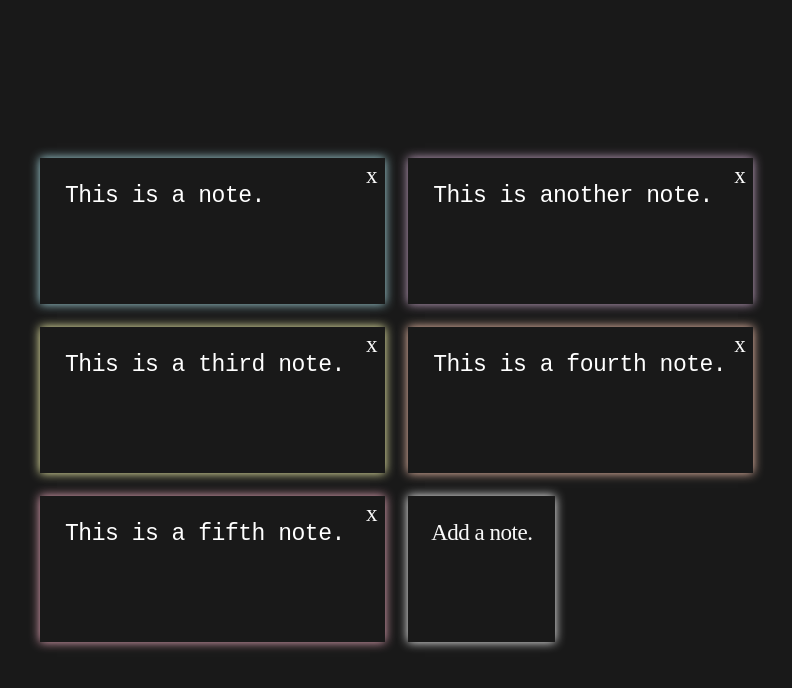
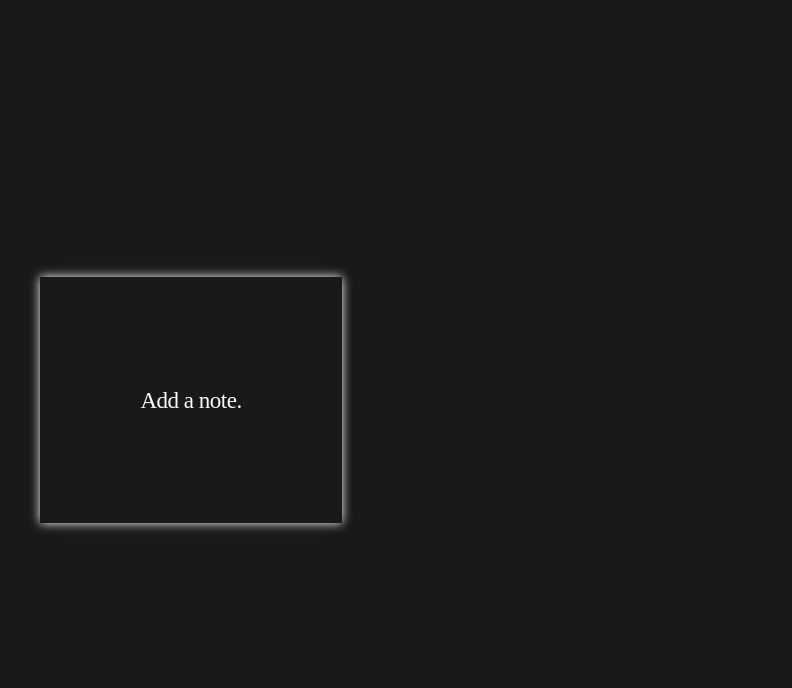
Before and after one commit to mattie43/next-things, a Next.js app: page /notes in a window 1280 px wide. Shown: the top 688 px of the page, without its empty margins (88-880 px from the left). Built offline with nearby package versions, Linux system fonts and the light colour scheme; a web font is replaced by a local one.

Commit message:
notes now save to local storage

```diff
--- a/src/app/notes/components/Note.tsx
+++ b/src/app/notes/components/Note.tsx
@@ -1,35 +1,35 @@
 import { useState } from "react";
+import { pastelColors } from "@/constants";
 
-export default function Note({
-    text,
-    color,
-    handleClick,
-    handleDelete,
-}: {
+type TProps = {
     text?: string;
-    color: string;
+    ind: number;
     handleClick: () => void;
-    handleDelete?: () => void;
-}) {
-    const _handleClick = (e: any, type?: string) => {
-        e.stopImmediatePropagation?.();
-        e.stopPropagation?.();
-        if (type === "click") handleClick();
-        else handleDelete?.();
+    handleBlur?: (value: string, ind: number) => void;
+};
+
+export default function Note(props: TProps) {
+    const { text, ind, handleClick, handleBlur } = props;
+    const [hover, setHover] = useState(false);
+    const color = pastelColors[ind % 5] || "white";
+
+    const _handleBlur = (e: any) => {
+        const value = e.target.value;
+        handleBlur?.(value, ind);
     };
-    const [currText, setCurrText] = useState(text);
 
     return (
         <div
+            onMouseEnter={() => setHover(true)}
+            onMouseLeave={() => setHover(false)}
             style={{
-                boxShadow: `${color} 0px 0px 10px`,
+                boxShadow: `${color} 0px 0px ${hover ? "20px" : "10px"}`,
+                width: "25%",
+                position: "relative",
+                minHeight: "200px",
+                maxHeight: "400px",
                 padding: "1em",
-                width: "fit-content",
-                position: "relative",
-                minHeight: "100px",
-                maxHeight: "400px",
             }}
-            onClick={(e) => _handleClick(e, "click")}
         >
             <span
                 style={{
@@ -38,8 +38,8 @@ export default function Note({
                     right: "8px",
                     cursor: "pointer",
                 }}
-                onClick={(e) => _handleClick(e)}
-                hidden={!handleDelete}
+                onClick={handleClick}
+                hidden={ind === -1}
             >
                 x
             </span>
@@ -58,9 +58,21 @@ export default function Note({
                         letterSpacing: "-0.5px",
                     }}
                     defaultValue={text}
+                    onBlur={_handleBlur}
                 ></textarea>
             ) : (
-                "Add a note."
+                <div
+                    style={{
+                        display: "flex",
+                        justifyContent: "center",
+                        alignItems: "center",
+                        height: "100%",
+                        cursor: "pointer",
+                    }}
+                    onClick={handleClick}
+                >
+                    <span>Add a note.</span>
+                </div>
             )}
         </div>
     );
--- a/src/app/notes/page.tsx
+++ b/src/app/notes/page.tsx
@@ -1,22 +1,14 @@
 "use client";
 
-import { pastelColors } from "@/constants";
 import { useState } from "react";
+import { useLocalStorage } from "@/hooks/useLocalStorage";
 import Note from "./components/Note";
 
-const startingNotes = [
-    "This is a note.",
-    "This is another note.",
-    "This is a third note.",
-    "This is a fourth note.",
-    "This is a fifth note.",
-];
-
 export default function page() {
-    const [notes, setNotes] = useState<string[]>(startingNotes);
+    const { get, set } = useLocalStorage();
+    const [notes, setNotes] = useState<string[]>(get("notes") || []);
 
     const handleClick = (ind: number) => {
-        console.log("ind: ", ind);
         if (ind === -1) {
             setNotes((prev) => [...prev, "Edit me."]);
         } else {
@@ -24,10 +16,17 @@ export default function page() {
     };
 
     const handleDelete = (ind: number) => {
-        console.log("ind: ", ind);
         const newNotes = [...notes];
         newNotes.splice(ind, 1);
         setNotes(newNotes);
+        set("notes", newNotes);
+    };
+
+    const handleBlur = (value: string, ind: number) => {
+        const newNotes = [...notes];
+        newNotes[ind] = value;
+        setNotes(newNotes);
+        set("notes", newNotes);
     };
 
     return (
@@ -38,16 +37,18 @@ export default function page() {
                 flexWrap: "wrap",
             }}
         >
-            {notes.map((note, i) => (
+            {notes.map((note, ind) => (
                 <Note
-                    key={note}
+                    key={`${Date.now()}-${ind}`}
                     text={note}
-                    color={pastelColors[i % 5]}
-                    handleClick={() => handleClick(i)}
-                    handleDelete={() => handleDelete(i)}
+                    ind={ind}
+                    handleClick={() => handleDelete(ind)}
+                    handleBlur={handleBlur}
                 />
             ))}
-            <Note color="white" handleClick={() => handleClick(-1)} />
+            {notes.length < 9 && (
+                <Note ind={-1} handleClick={() => handleClick(-1)} />
+            )}
         </div>
     );
 }
--- a/src/constants/index.ts
+++ b/src/constants/index.ts
@@ -34,23 +34,7 @@ export const body3 = [
         route: "/",
     },
     {
-        text: "build",
-        route: "/",
-    },
-    {
-        text: "in",
-        route: "/",
-    },
-    {
-        text: "my",
-        route: "/",
-    },
-    {
-        text: "free",
-        route: "/",
-    },
-    {
-        text: "time.",
+        text: "build.",
         route: "/",
     },
 ];
--- /dev/null
+++ b/src/hooks/useLocalStorage.ts
@@ -0,0 +1,14 @@
+"use client";
+
+export const useLocalStorage = () => {
+    const get = (key: string) => {
+        const resp = window?.localStorage?.getItem(key);
+        return resp ? JSON.parse(resp) : null;
+    };
+
+    const set = (key: string, value: any) => {
+        window?.localStorage?.setItem(key, JSON.stringify(value));
+    };
+
+    return { get, set };
+};
```
